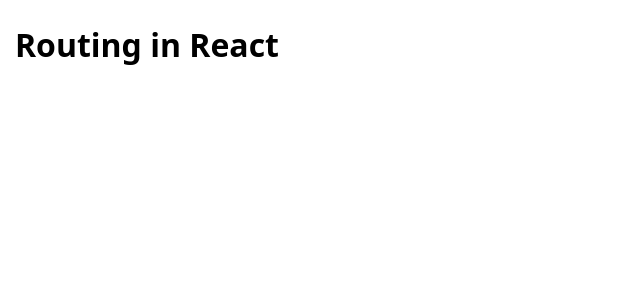
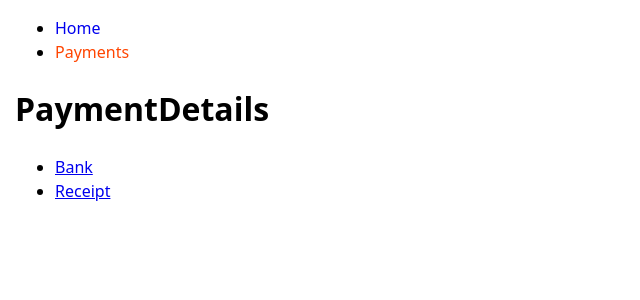
Before and after one commit to luxplanjay/react-106, a React (Vite) app: page /payments/1 in a window 1280 px wide. Shown: the top 300 px of the page, without its empty margins (0-640 px from the left). Built offline with nearby package versions, Linux system fonts and the light colour scheme; no server answers.

Commit message:
add examples

```diff
--- a/package.json
+++ b/package.json
@@ -10,9 +10,12 @@
     "preview": "vite preview"
   },
   "dependencies": {
+    "axios": "^1.7.7",
+    "clsx": "^2.1.1",
     "modern-normalize": "^2.0.0",
     "react": "^18.2.0",
-    "react-dom": "^18.2.0"
+    "react-dom": "^18.2.0",
+    "react-router-dom": "^6.26.1"
   },
   "devDependencies": {
     "@types/react": "^18.2.56",
--- a/src/components/App/App.jsx
+++ b/src/components/App/App.jsx
@@ -1,9 +1,27 @@
+import { Routes, Route } from "react-router-dom";
+import Home from "../../pages/Home";
+import Payments from "../../pages/Payments";
+import PaymentDetails from "../../pages/PaymentDetails";
+import NotFound from "../../pages/NotFound";
+import Navigation from "../Navigation/Navigation";
+import BankInfo from "../BankInfo";
+import PaymentReceipt from "../PaymentReceipt";
 import css from "./App.module.css";
 
 export default function App() {
   return (
     <div className={css.container}>
-      <h1>Routing in React</h1>
+      <Navigation />
+
+      <Routes>
+        <Route path="/" element={<Home />} />
+        <Route path="/payments" element={<Payments />} />
+        <Route path="/payments/:paymentId" element={<PaymentDetails />}>
+          <Route path="bank" element={<BankInfo />} />
+          <Route path="receipt" element={<PaymentReceipt />} />
+        </Route>
+        <Route path="*" element={<NotFound />} />
+      </Routes>
     </div>
   );
 }
--- /dev/null
+++ b/src/components/Navigation/Navigation.jsx
@@ -0,0 +1,24 @@
+import { NavLink } from "react-router-dom";
+import clsx from "clsx";
+import css from "./Navigation.module.css";
+
+const getNavLinkClass = (props) => {
+  return clsx(css.link, props.isActive && css.active);
+};
+
+export default function Navigation() {
+  return (
+    <ul>
+      <li>
+        <NavLink to="/" className={getNavLinkClass}>
+          Home
+        </NavLink>
+      </li>
+      <li>
+        <NavLink to="/payments" className={getNavLinkClass}>
+          Payments
+        </NavLink>
+      </li>
+    </ul>
+  );
+}
--- /dev/null
+++ b/src/components/Navigation/Navigation.module.css
@@ -0,0 +1,7 @@
+.link {
+  text-decoration: none;
+}
+
+.active {
+  color: orangered;
+}
--- a/src/components/PaymentCard/PaymentCard.jsx
+++ b/src/components/PaymentCard/PaymentCard.jsx
@@ -1,7 +1,8 @@
+import { Link } from "react-router-dom";
 import css from "./PaymentCard.module.css";
 
 export default function PaymentCard({
-  payment: { cardOwner, amount, description },
+  payment: { id, cardOwner, amount, description },
 }) {
   return (
     <div className={css.wrapper}>
@@ -14,7 +15,8 @@
       <p>
         <b>Description:</b> {description}
       </p>
-      <b>Details (page link)</b>
+
+      <Link to={`/payments/${id}`}>Details</Link>
     </div>
   );
 }
--- a/src/main.jsx
+++ b/src/main.jsx
@@ -1,11 +1,14 @@
 import React from "react";
 import ReactDOM from "react-dom/client";
+import { BrowserRouter } from "react-router-dom";
 import App from "./components/App/App";
 import "modern-normalize";
 import "./index.css";
 
 ReactDOM.createRoot(document.getElementById("root")).render(
   <React.StrictMode>
-    <App />
+    <BrowserRouter>
+      <App />
+    </BrowserRouter>
   </React.StrictMode>
 );
--- /dev/null
+++ b/src/pages/Home.jsx
@@ -0,0 +1,7 @@
+export default function Home() {
+  return (
+    <div>
+      <h1>Welcome to our app!</h1>
+    </div>
+  );
+}
--- /dev/null
+++ b/src/pages/NotFound.jsx
@@ -0,0 +1,12 @@
+import { Link } from "react-router-dom";
+
+export default function NotFound() {
+  return (
+    <div>
+      <h1>404 Not Found!</h1>
+      <p>
+        Please use this link to go <Link to="/">back home</Link>
+      </p>
+    </div>
+  );
+}
--- /dev/null
+++ b/src/pages/PaymentDetails.jsx
@@ -0,0 +1,39 @@
+import { useEffect, useState } from "react";
+import { NavLink, useParams, Outlet } from "react-router-dom";
+import PaymentInfo from "../components/PaymentInfo";
+import { getPaymentById } from "../payments-api";
+
+export default function PaymentDetails() {
+  const { paymentId } = useParams();
+
+  const [payment, setPayment] = useState(null);
+  // const [loading, setLoading] = useState(false)
+  // const [error, setError] = useState(false)
+
+  useEffect(() => {
+    async function fetchData() {
+      const data = await getPaymentById(paymentId);
+      setPayment(data);
+    }
+
+    fetchData();
+  }, [paymentId]);
+
+  return (
+    <div>
+      <h1>PaymentDetails</h1>
+      {payment && <PaymentInfo payment={payment} />}
+
+      <ul>
+        <li>
+          <NavLink to="bank">Bank</NavLink>
+        </li>
+        <li>
+          <NavLink to="receipt">Receipt</NavLink>
+        </li>
+      </ul>
+
+      <Outlet />
+    </div>
+  );
+}
--- /dev/null
+++ b/src/pages/Payments.jsx
@@ -0,0 +1,25 @@
+import { useEffect, useState } from "react";
+import PaymentList from "../components/PaymentList/PaymentList";
+import { getPayments } from "../payments-api";
+
+export default function Payments() {
+  const [payments, setPayments] = useState([]);
+  // const [loading, setLoading] = useState(false)
+  // const [error, setError] = useState(false)
+
+  useEffect(() => {
+    async function fetchData() {
+      const data = await getPayments();
+      setPayments(data);
+    }
+
+    fetchData();
+  }, []);
+
+  return (
+    <div>
+      <h1>Payments page</h1>
+      {payments.length > 0 && <PaymentList payments={payments} />}
+    </div>
+  );
+}
```
Also changed, not shown: 2 other files (tests, documents, lock files or other folders).
